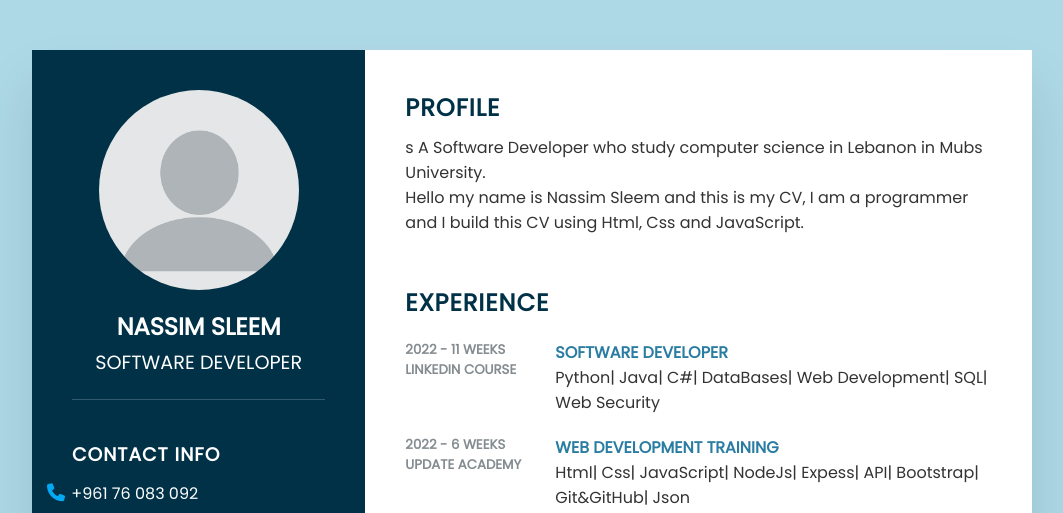
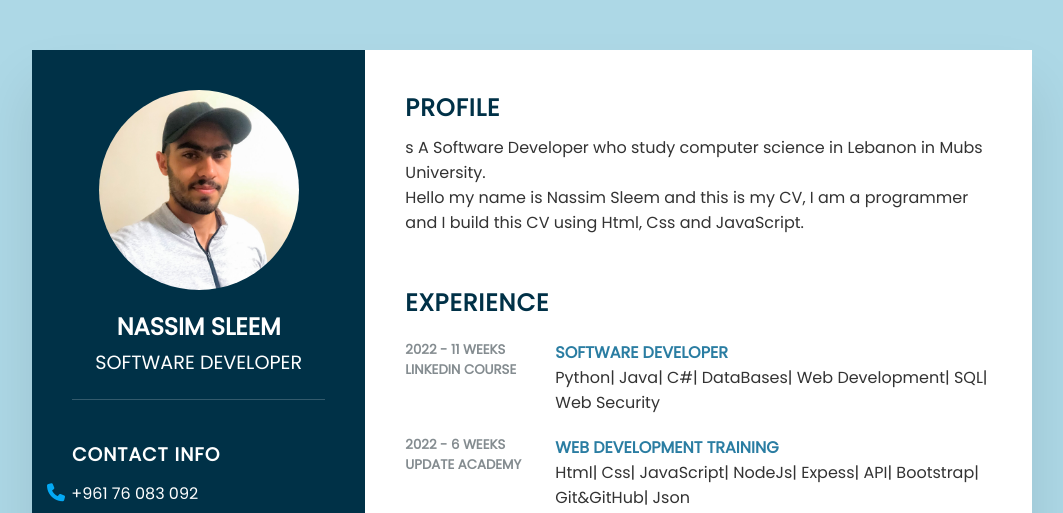
Before and after one commit to nassim66-ops/Nassim-s-CV, a plain HTML site: page index.html in a window 1280 px wide. Shown: the top 513 px of the page, without its empty margins (108-1171 px from the left). Drawn offline with Linux system fonts and the light colour scheme.

Commit message:
Add My Profile Picture to my CV

```diff
--- a/index.html
+++ b/index.html
@@ -25,10 +25,7 @@
       <div class="left_side">
         <div class="profileText">
           <div class="imgBx">
-            <img
-              src="./blank-profile-picture-973460_640.png"
-              alt="profile picture"
-            />
+            <img src="./pp.jpg" alt="profile picture" />
           </div>
 
           <h2>
```
Also changed, not shown: myPhoto.JPG (added), pp.jpg (added).
